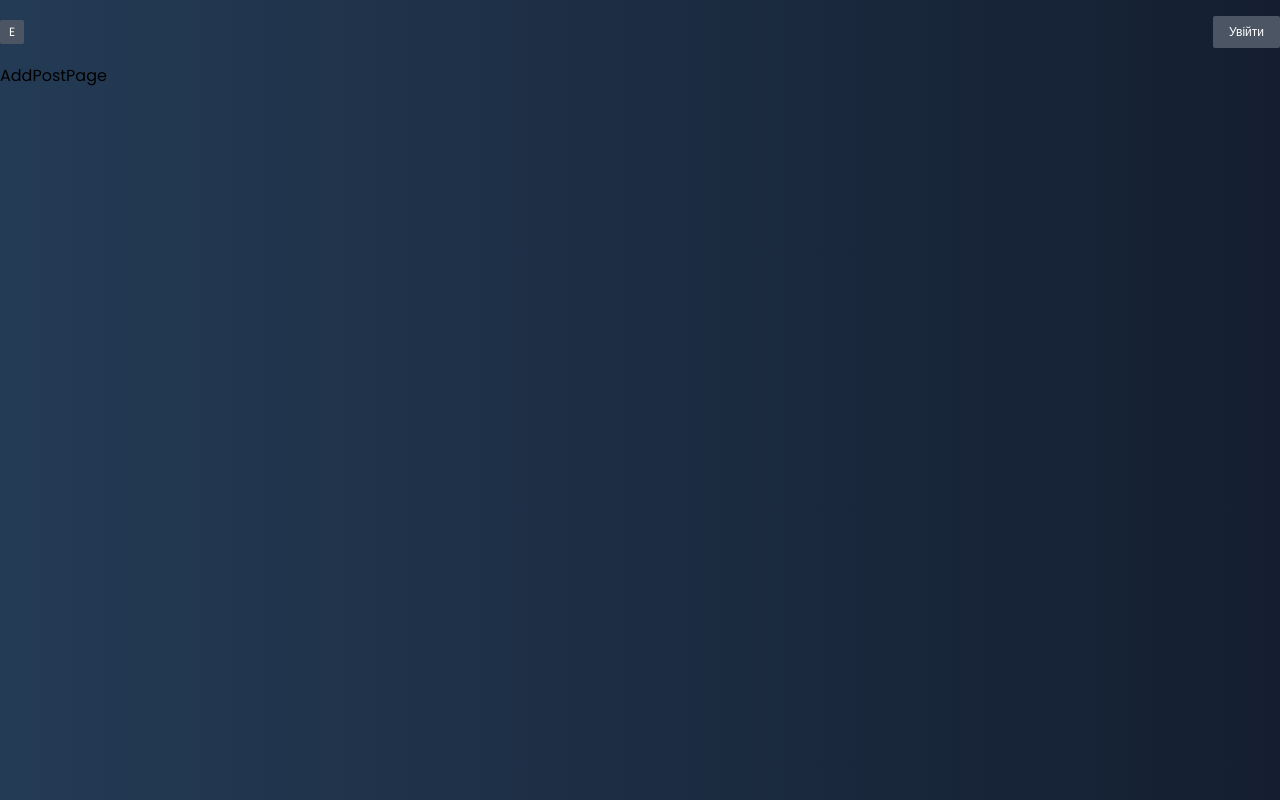
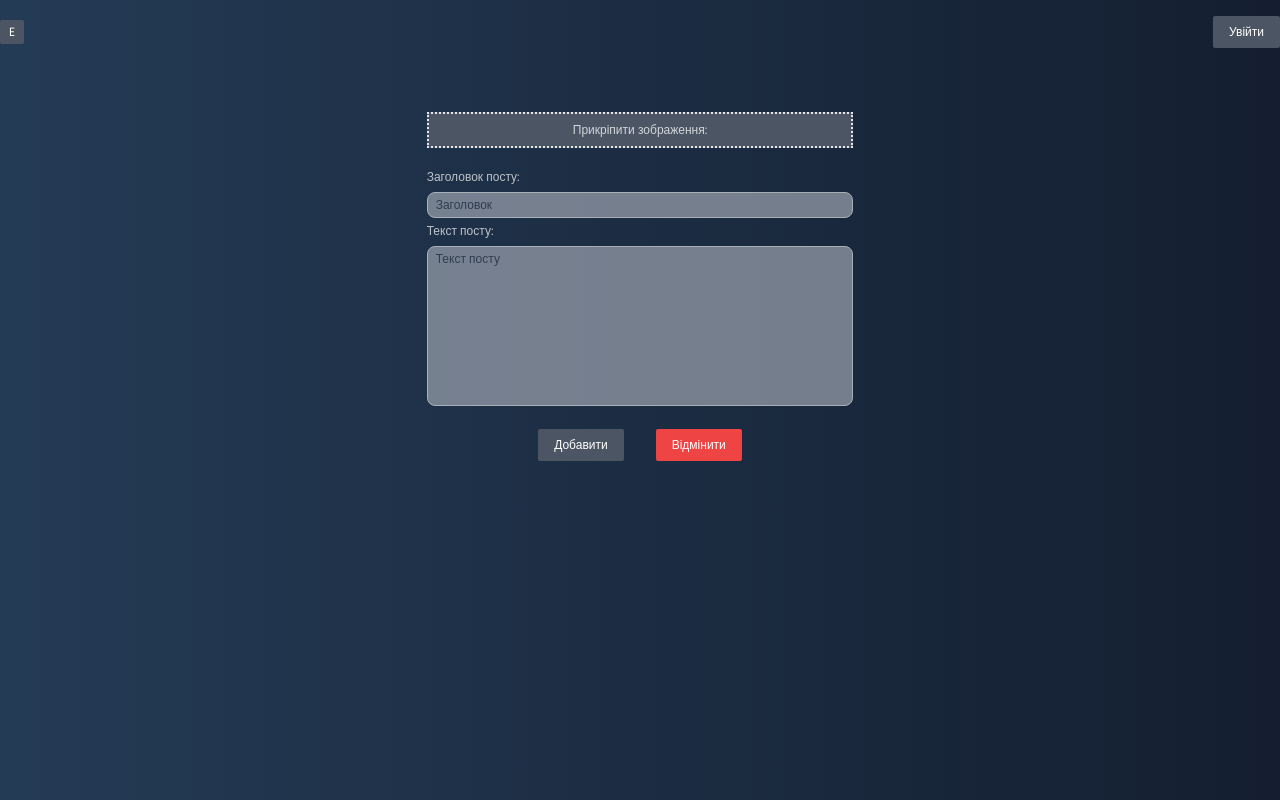
Before and after one commit to btokmach/mern-blog, a React (Create React App) app in the folder client/: page /new in a window 1280 px wide. Built offline with nearby package versions, Linux system fonts and the light colour scheme; no server answers.

Commit message:
creating a post is done - client

```diff
--- a/client/src/pages/AddPostPage.jsx
+++ b/client/src/pages/AddPostPage.jsx
@@ -1,5 +1,83 @@
-import React from "react";
+import React, { useState } from "react";
+import { useDispatch } from "react-redux";
+import { useNavigate } from "react-router-dom";
+import { createPost } from "../redux/features/post/postSlice";
 
 export const AddPostPage = () => {
-  return <div>AddPostPage</div>;
+  const [title, setTitle] = useState("");
+  const [text, setText] = useState("");
+  const [image, setImage] = useState("");
+
+  const dispatch = useDispatch();
+  const navigate = useNavigate();
+
+  const submitHandler = () => {
+    try {
+      const data = new FormData();
+      data.append("title", title);
+      data.append("text", text);
+      data.append("image", image);
+      dispatch(createPost(data));
+      navigate("/");
+    } catch (error) {
+      console.log(error);
+    }
+  };
+
+  const clearFormHandler = () => {
+    setText("");
+    setTitle("");
+  };
+
+  return (
+    <form className="w-1/3 mx-auto py-10" onSubmit={(e) => e.preventDefault()}>
+      <label className="text-gray-300 py-2 bg-gray-600 text-xs mt-2 flex items-center justify-center border-2 border-dotted cursor-pointer">
+        Прикріпити зображення:
+        <input
+          type="file"
+          className="hidden"
+          onChange={(e) => setImage(e.target.files[0])}
+        />
+      </label>
+      <div className="flex object-cover py-2">
+        {image && <img src={URL.createObjectURL(image)} alt="image" />}
+      </div>
+
+      <label className="text-xs text-white opacity-70">
+        Заголовок посту:
+        <input
+          type="text"
+          value={title}
+          onChange={(e) => setTitle(e.target.value)}
+          placeholder="Заголовок"
+          className="mt-1 text-black w-full rounded-lg bg-gray-400 border py-1 px-2 text-xs outline-none placeholder:text-gray-700"
+        />
+      </label>
+
+      <label className="text-xs text-white opacity-70">
+        Текст посту:
+        <textarea
+          onChange={(e) => setText(e.target.value)}
+          value={text}
+          placeholder="Текст посту"
+          className="mt-1 text-black w-full rounded-lg bg-gray-400 border py-1 px-2 text-xs outline-none resize-none h-40 placeholder:text-gray-700"
+        />
+      </label>
+
+      <div className="flex gap-8 items-center justify-center mt-4">
+        <button
+          className="flex items-center bg-gray-600 text-xs text-white rounded-sm py-2 px-4"
+          onClick={submitHandler}
+        >
+          Добавити
+        </button>
+        <button
+          className="flex items-center bg-red-500 text-xs text-white rounded-sm py-2 px-4"
+          onClick={clearFormHandler}
+        >
+          Відмінити
+        </button>
+      </div>
+    </form>
+  );
 };
--- /dev/null
+++ b/client/src/redux/features/post/postSlice.js
@@ -0,0 +1,38 @@
+import { createSlice, createAsyncThunk } from "@reduxjs/toolkit";
+import axios from "../../../utils/axios";
+
+const initialState = {
+  posts: [],
+  popularPosts: [],
+  loading: false,
+};
+
+export const createPost = createAsyncThunk("post/createPost", async(params) => {
+  try {
+    const data = await axios.post("/posts", params)
+    return data
+  } catch (error) {
+    console.log(error)
+  }
+})
+
+export const postSlice = createSlice({
+  name: "post",
+  initialState,
+  reducers: {},
+  extraReducers: {
+    [createPost.pending]: (state) => {
+      state.loading = true
+    },
+    [createPost.fulfilled]: (state, action) => {
+      state.loading = false
+      state.posts.push(action.payload)
+    },
+    [createPost.rejected]: (state) => {
+      state.loading = false
+    },
+  },
+});
+
+
+export default postSlice.reducer;
--- a/client/src/redux/store.js
+++ b/client/src/redux/store.js
@@ -1,8 +1,10 @@
 import { configureStore } from "@reduxjs/toolkit";
 import authSlice from "./features/auth/authSlice";
+import postSlice from "./features/post/postSlice";
 
 export const store = configureStore({
   reducer: {
     auth: authSlice,
+    post: postSlice
   },
 });
```
